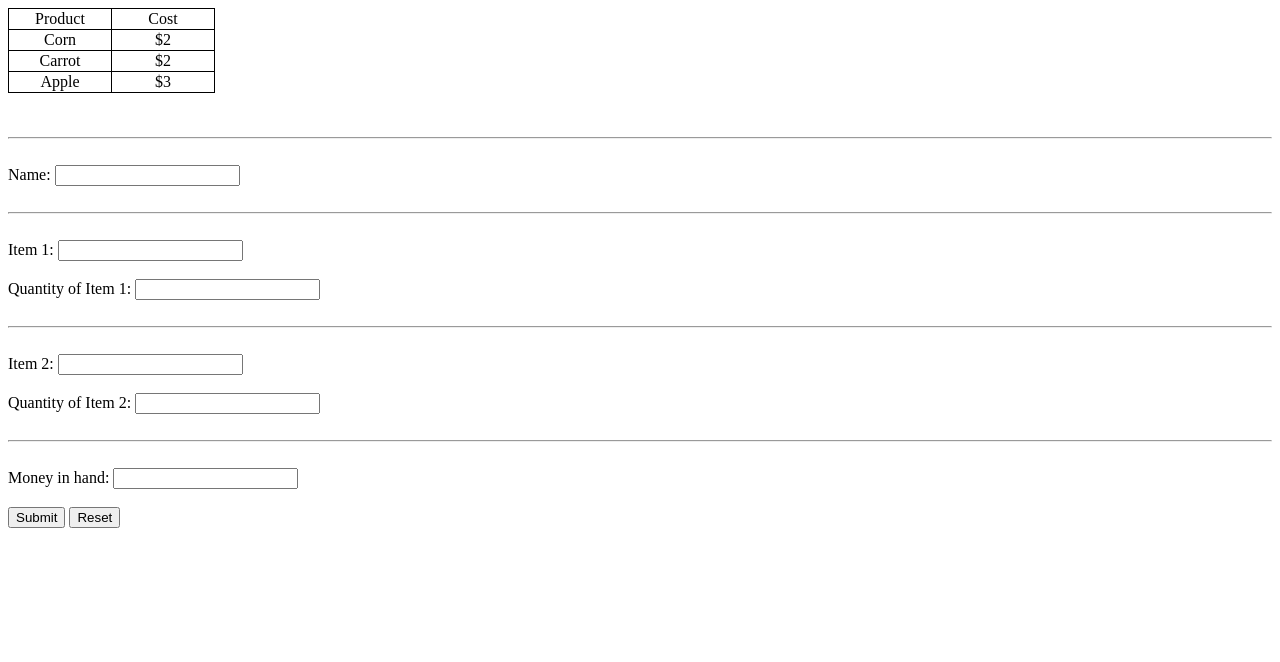
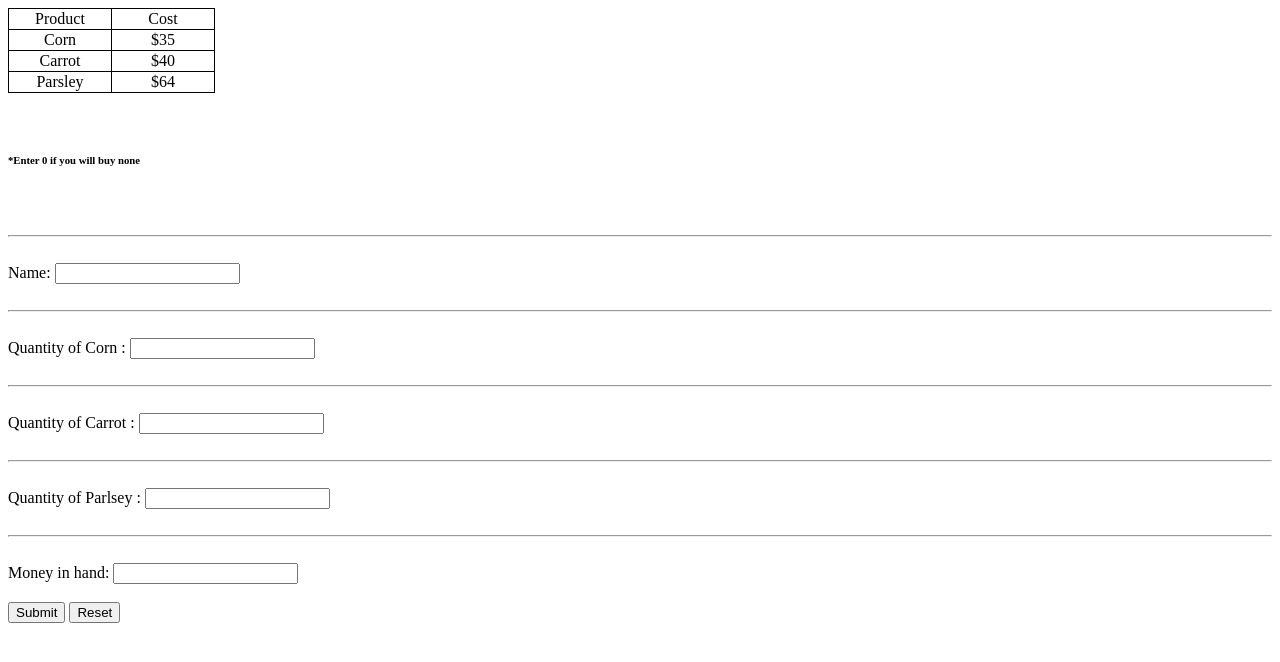
Before and after one commit to Yasintty/Cesium-4Q-Lab-1-ARANG, a plain HTML site: page index.html in a window 1280 px wide. Drawn offline with Linux system fonts and the light colour scheme.

Commit message:
Update index.html

```diff
--- a/index.html
+++ b/index.html
@@ -32,18 +32,21 @@
                     <td>Cost</td>
                 </tr>
                 <tr>
-                    <td id="corn" class="product">Corn</td>
-                    <td>$2</td>
+                    <td>Corn</td>
+                    <td>$35</td>
                 </tr>
                 <tr>
-                    <td id="carrot" class="product">Carrot</td>
-                    <td >$2</td>
+                    <td>Carrot</td>
+                    <td >$40</td>
                 </tr>
                 <tr>
-                    <td id="apple" class="product">Apple</td>
-                    <td>$3</td>
+                    <td>Parsley</td>
+                    <td >$64</td>
                 </tr>
             </table>
+
+            <br><br>
+            <h6>*Enter 0 if you will buy none</h6>
 
             <br><br>
             <hr>
@@ -57,25 +60,22 @@
                 <hr>
                 <br>
 
-                <label for="item-1"> Item 1: </label>
-                <input type="text" name="item-1" id="item-1" required>
-
-                <br><br>
-
-                <label for="item1-quantity"> Quantity of Item 1: </label>
-                <input type="number" name="item1-quantity" id="item1-quantity" required>
+                <label for="item1"> Quantity of Corn : </label>
+                <input type="number" name="item1" id="item1" required>
 
                 <br><br>
                 <hr>
                 <br>
 
-                <label for="item-2"> Item 2: </label>
-                <input type="text" name="item-2" id="item-2" required>
+                <label for="item2"> Quantity of Carrot : </label>
+                <input type="number" name="item2" id="item2" required>
 
                 <br><br>
+                <hr>
+                <br>
 
-                <label for="item2-quantity"> Quantity of Item 2: </label>
-                <input type="number" name="item2-quantity" id="item2-quantity" required>
+                <label for="item3"> Quantity of Parlsey : </label>
+                <input type="number" name="item3" id="item3" required>
 
                 <br><br>
                 <hr>
@@ -94,4 +94,5 @@
 
             <script src="index.js"></script>
         </body>
+
 </html>
```
